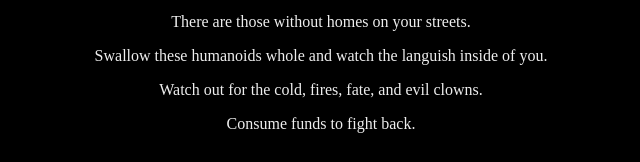
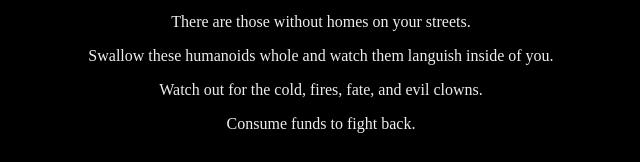
Before and after one commit to timothyhahn/shackman, a website with bundled scripts: page src/index.html in a window 1280 px wide. Shown: the part 643-805 px from the top of the page, 319-959 px from the left. Built offline with nearby package versions, Linux system fonts and the light colour scheme; files whose address does not match are found by name.

Commit message:
Fixed typo

```diff
--- a/src/index.html
+++ b/src/index.html
@@ -16,7 +16,7 @@
   <p>Arrow keys to move</p>
   <p>You are a lonely housing complex.</p>
   <p>There are those without homes on your streets.</p>
-  <p>Swallow these humanoids whole and watch the languish inside of you.</p>
+  <p>Swallow these humanoids whole and watch them languish inside of you.</p>
   <p>Watch out for the cold, fires, fate, and evil clowns.</p>
   <p>Consume funds to fight back.</p>
   <!-- build:remove -->
```
Also changed, not shown: README.md.
